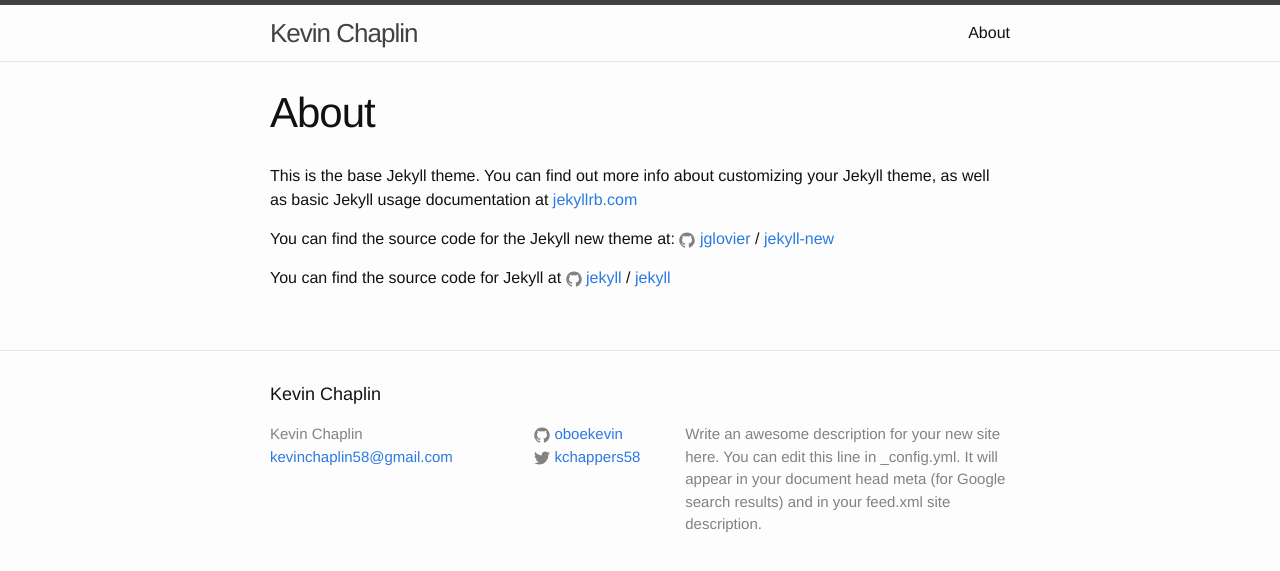
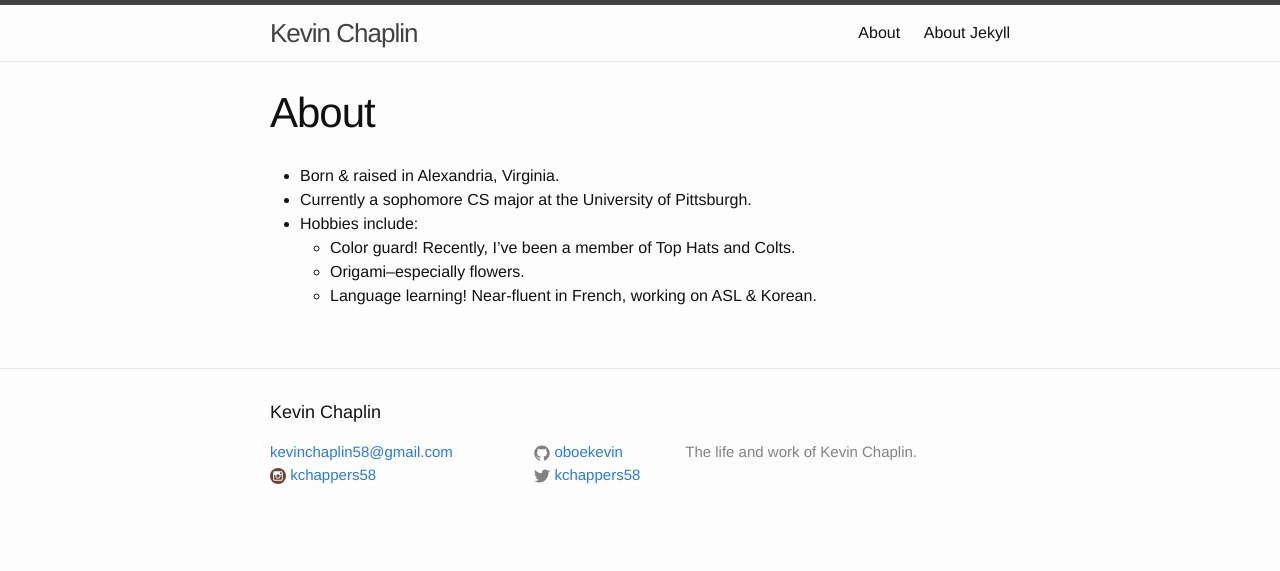
Before and after one commit to oboekevin/oboekevin.github.io, a Jekyll site: the page built from about.md, in a window 1280 px wide. Shown: the top 571 px of the page. Built offline with Jekyll 4.4.1, drawn with Linux system fonts in a browser that asks for light colours.

Commit message:
Add insta link to footer; update About page; uselessly change home page

```diff
--- a/_config.yml
+++ b/_config.yml
@@ -9,13 +9,12 @@
 title: Kevin Chaplin
 email: kevinchaplin58@gmail.com
 description: > # this means to ignore newlines until "baseurl:"
-  Write an awesome description for your new site here. You can edit this
-  line in _config.yml. It will appear in your document head meta (for
-  Google search results) and in your feed.xml site description.
+  The life and work of Kevin Chaplin.
 baseurl: "" # the subpath of your site, e.g. /blog
 url: "https://oboekevin.github.io" # the base hostname & protocol for your site
 twitter_username: kchappers58
 github_username:  oboekevin
+instagram_username: kchappers58
 
 # Build settings
 markdown: kramdown
--- a/_includes/footer.html
+++ b/_includes/footer.html
@@ -7,8 +7,13 @@
     <div class="footer-col-wrapper">
       <div class="footer-col footer-col-1">
         <ul class="contact-list">
-          <li>{{ site.title }}</li>
+          <!-- <li>{{ site.title }}</li> -->
           <li><a href="mailto:{{ site.email }}">{{ site.email }}</a></li>
+          {% if site.instagram_username %}
+            <li>
+              {% include icon-insta.html username=site.instagram_username %}
+            </li>
+          {% endif %}
         </ul>
       </div>
 
--- /dev/null
+++ b/_includes/icon-insta.html
@@ -0,0 +1,5 @@
+<a href="https://instagram.com/{{ include.username }}">
+	<!-- <i class="fa fa-instagram"></i> -->
+	<span class="icon icon--instagram">{% include instagram.svg %}</span>
+	<span class="username">{{ include.username }}</span>
+</a>
--- a/about.md
+++ b/about.md
@@ -4,12 +4,9 @@
 permalink: /about/
 ---
 
-This is the base Jekyll theme. You can find out more info about customizing your Jekyll theme, as well as basic Jekyll usage documentation at [jekyllrb.com](http://jekyllrb.com/)
-
-You can find the source code for the Jekyll new theme at:
-{% include icon-github.html username="jglovier" %} /
-[jekyll-new](https://github.com/jglovier/jekyll-new)
-
-You can find the source code for Jekyll at
-{% include icon-github.html username="jekyll" %} /
-[jekyll](https://github.com/jekyll/jekyll)
+- Born & raised in Alexandria, Virginia.
+- Currently a sophomore CS major at the University of Pittsburgh.
+- Hobbies include:
+	- Color guard! Recently, I've been a member of Top Hats and Colts.
+	- Origami--especially flowers.
+	- Language learning! Near-fluent in French, working on ASL & Korean.
--- a/index.html
+++ b/index.html
@@ -4,8 +4,10 @@
 
 <div class="home">
 
-  <h1 class="page-heading">Kev</h1>
+  <h1>Projects</h1>
 
-  <blockquote>Sophomore CS major at the University of Pittsburgh.</blockquote>
+  <ul>
+    <li>?</li>
+  </ul>
 
 </div>
```
Also changed, not shown: about_og.md (added, +15 -0 lines), _includes/icon-insta.svg (added), _includes/icon-insta2.jpg (added), _includes/instagram.svg (added), 1 other file.
